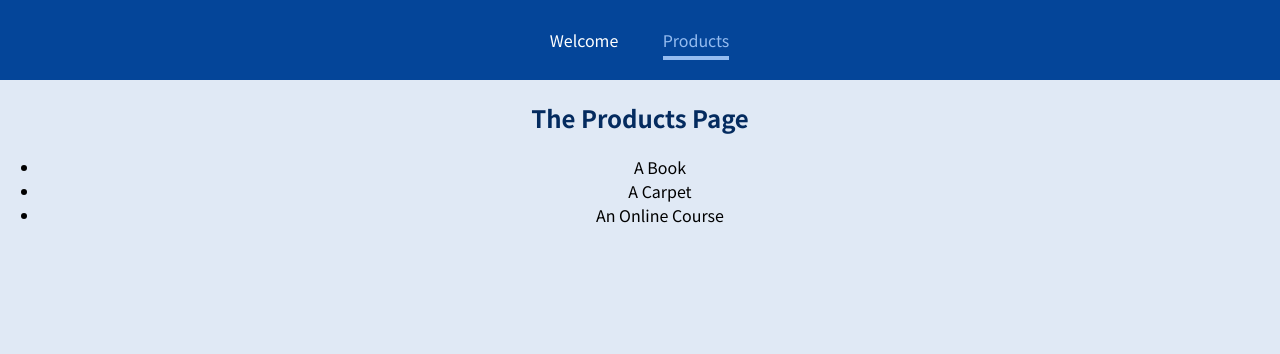
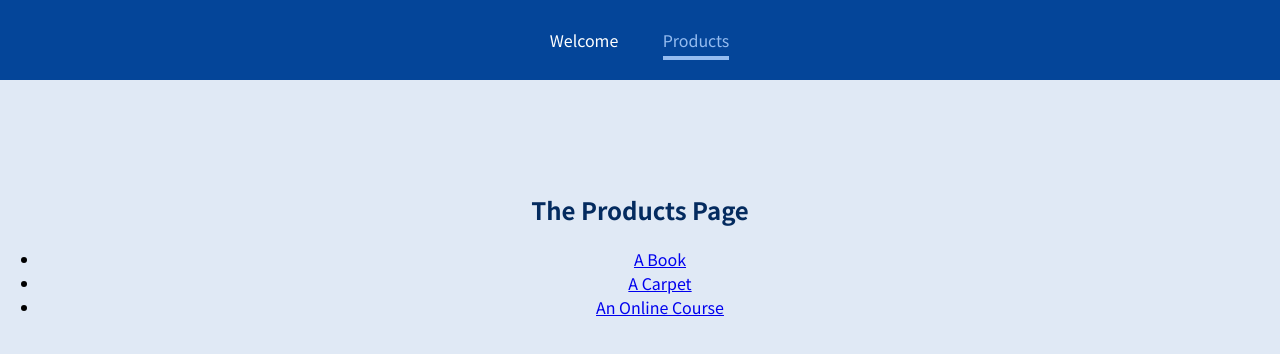
Before and after one commit to kkata/learning-react-complete-guide, a JavaScript app: page /products in a window 1280 px wide. Shown: the top 354 px of the page. Built offline with nearby package versions, Linux system fonts and the light colour scheme.

Commit message:
272. Using Switch and exact For Configuring Routes

```diff
--- a/src/App.js
+++ b/src/App.js
@@ -1,4 +1,4 @@
-import { Route } from "react-router-dom";
+import { Route, Switch } from "react-router-dom";
 import Welcome from "./pages/Welcome";
 import Products from "./pages/Products";
 import MainHeader from "./components/MainHeader";
@@ -8,15 +8,19 @@
   return (
     <div>
       <MainHeader />
+      <main>
+        <Switch>
           <Route path="/welcome">
             <Welcome />
           </Route>
-      <Route path="/products">
+          <Route path="/products" exact>
             <Products />
           </Route>
-      <Route path="/product-detail/:productId">
+          <Route path="/products/:productId">
             <ProductDetail />
           </Route>
+        </Switch>
+      </main>
     </div>
   );
 };
--- a/src/pages/Products.js
+++ b/src/pages/Products.js
@@ -1,11 +1,19 @@
+import { Link } from "react-router-dom";
+
 const Products = () => {
   return (
     <section>
       <h1>The Products Page</h1>
       <ul>
-        <li>A Book</li>
-        <li>A Carpet</li>
-        <li>An Online Course</li>
+        <li>
+          <Link to="/products/p1">A Book</Link>
+        </li>
+        <li>
+          <Link to="/products/p2">A Carpet</Link>
+        </li>
+        <li>
+          <Link to="/products/p3">An Online Course</Link>
+        </li>
       </ul>
     </section>
   );
```
Lines whose indentation alone changed are shown as unchanged.
